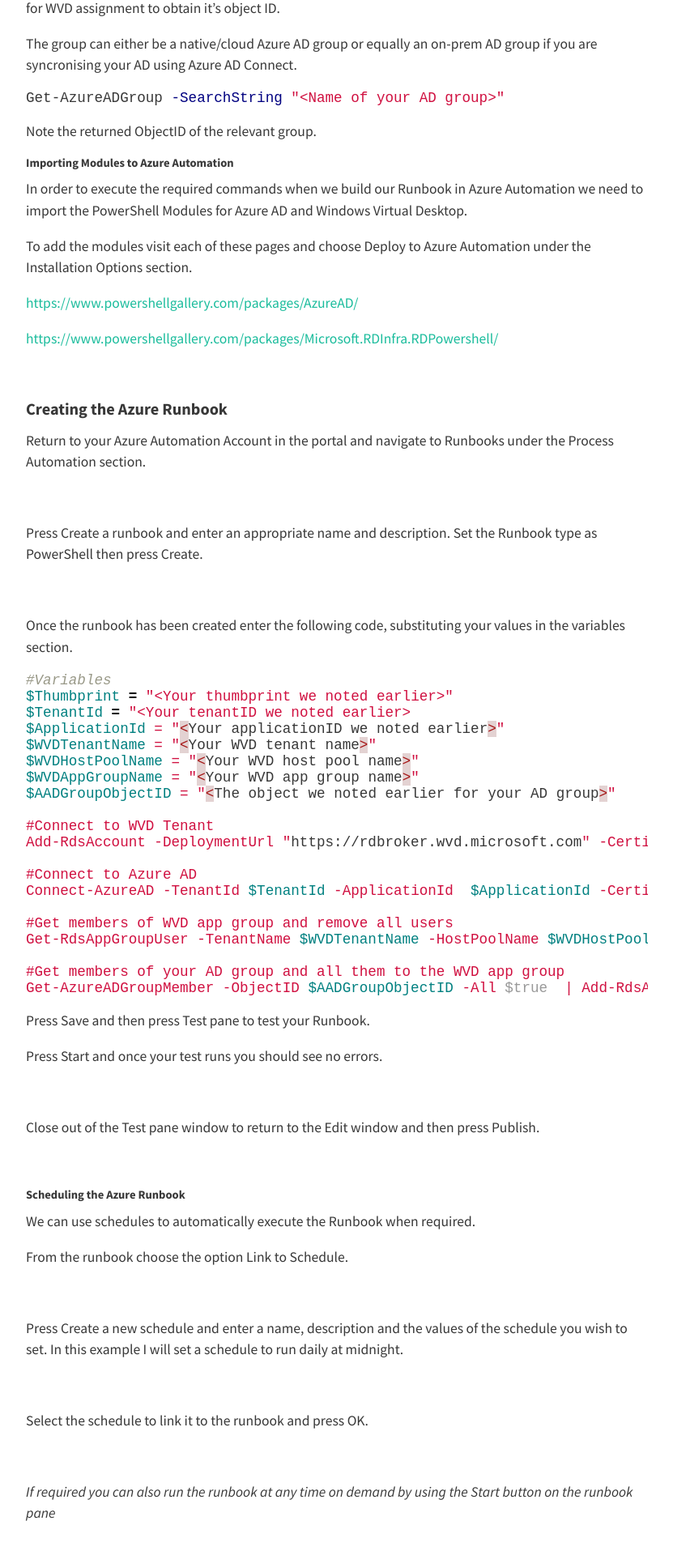
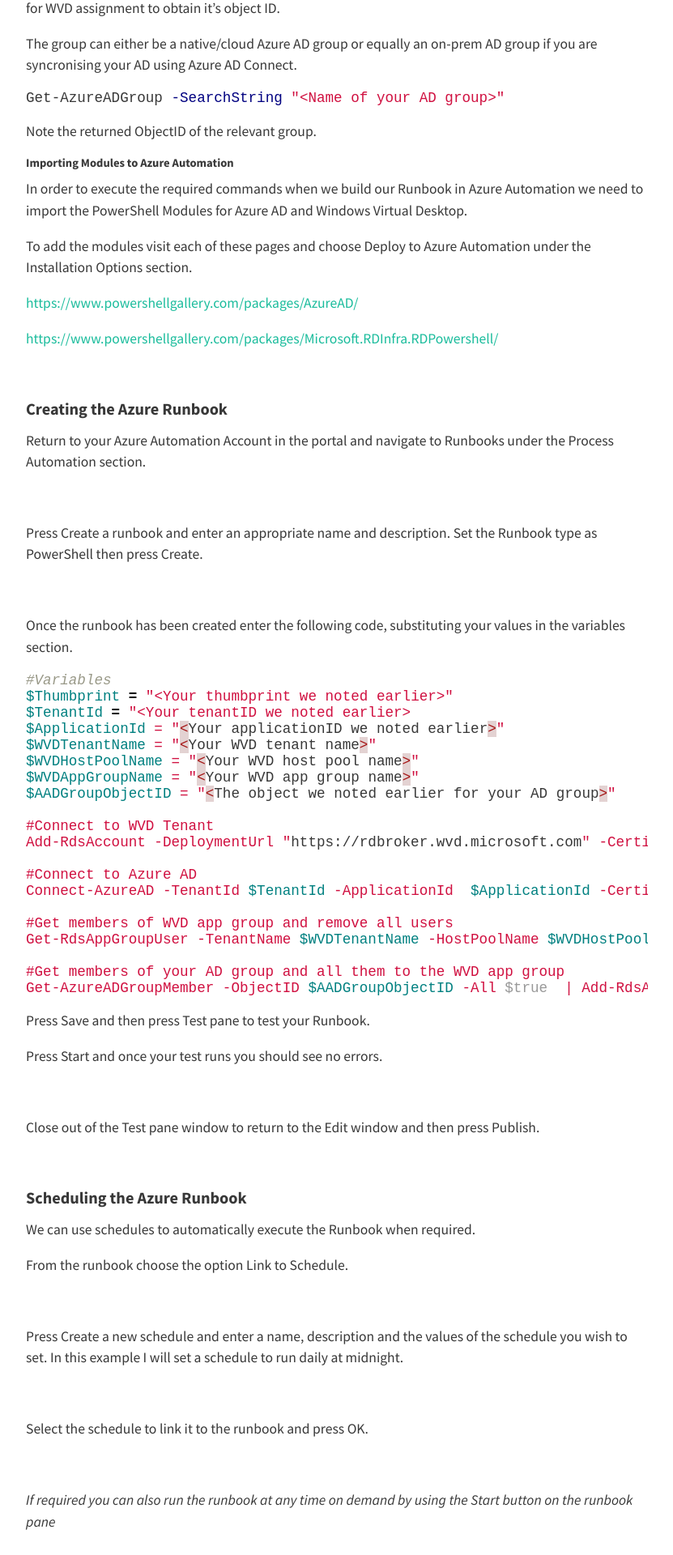
Before and after one commit to rossinthecloud/rossinthecloud.github.io, a Jekyll site: the page built from _posts/2020-02-16-WVD-AddRemoveByADGroup.md, in a window 1280 px wide. Shown: the part 4480-6400 px from the top of the page at 81% size, without its empty margins (224-1055 px from the left). Built offline with Jekyll 4.4.1, drawn with Linux system fonts in a browser that asks for light colours; nearby versions of some CDN libraries; our own code applies the rules of GitHub Pages for plain Markdown files; comment, search, counter and statistics services are not loaded.

```diff
--- a/_posts/2020-02-16-WVD-AddRemoveByADGroup.md
+++ b/_posts/2020-02-16-WVD-AddRemoveByADGroup.md
@@ -162,7 +162,7 @@ Close out of the Test pane window to return to the Edit window and then press Pu
 
 ![](wvdaddbygroup/15.png)
 
-##### Scheduling the Azure Runbook
+#### Scheduling the Azure Runbook
 
 We can use schedules to automatically execute the Runbook when required.
 
```
